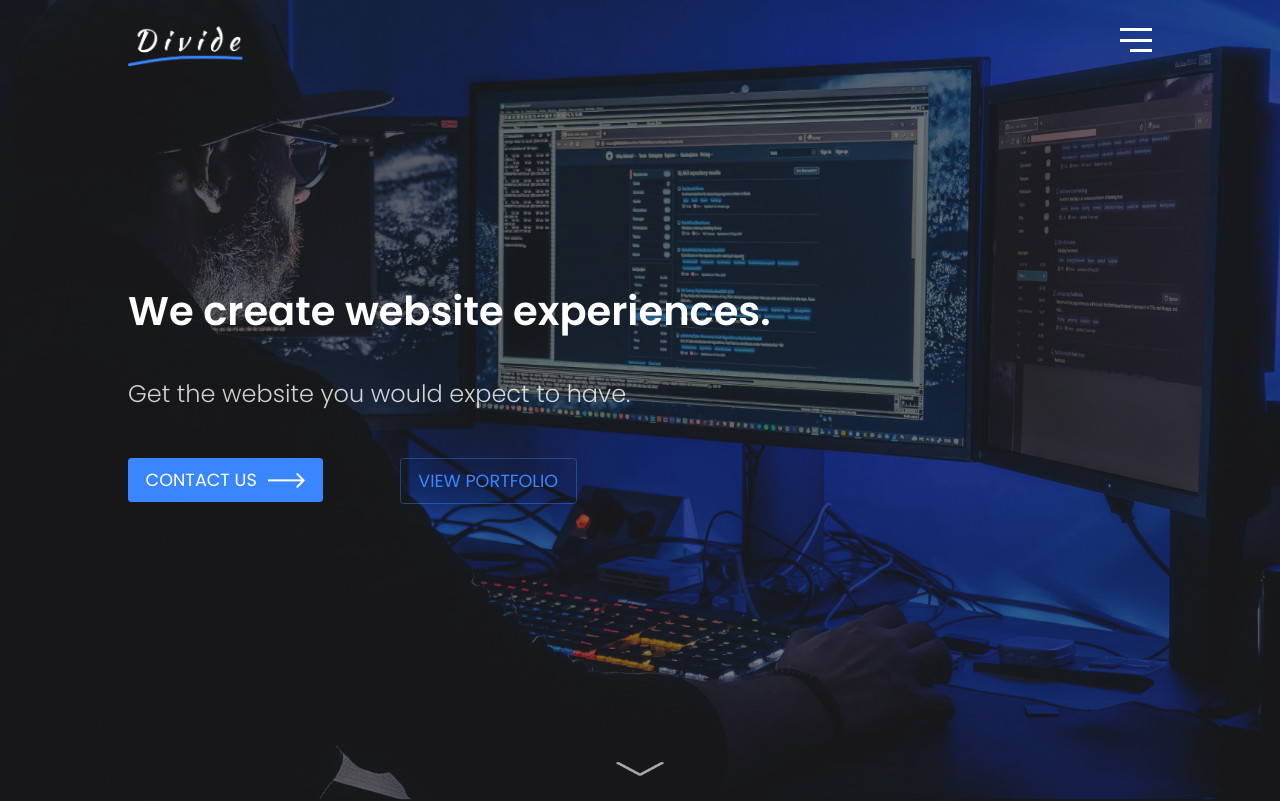
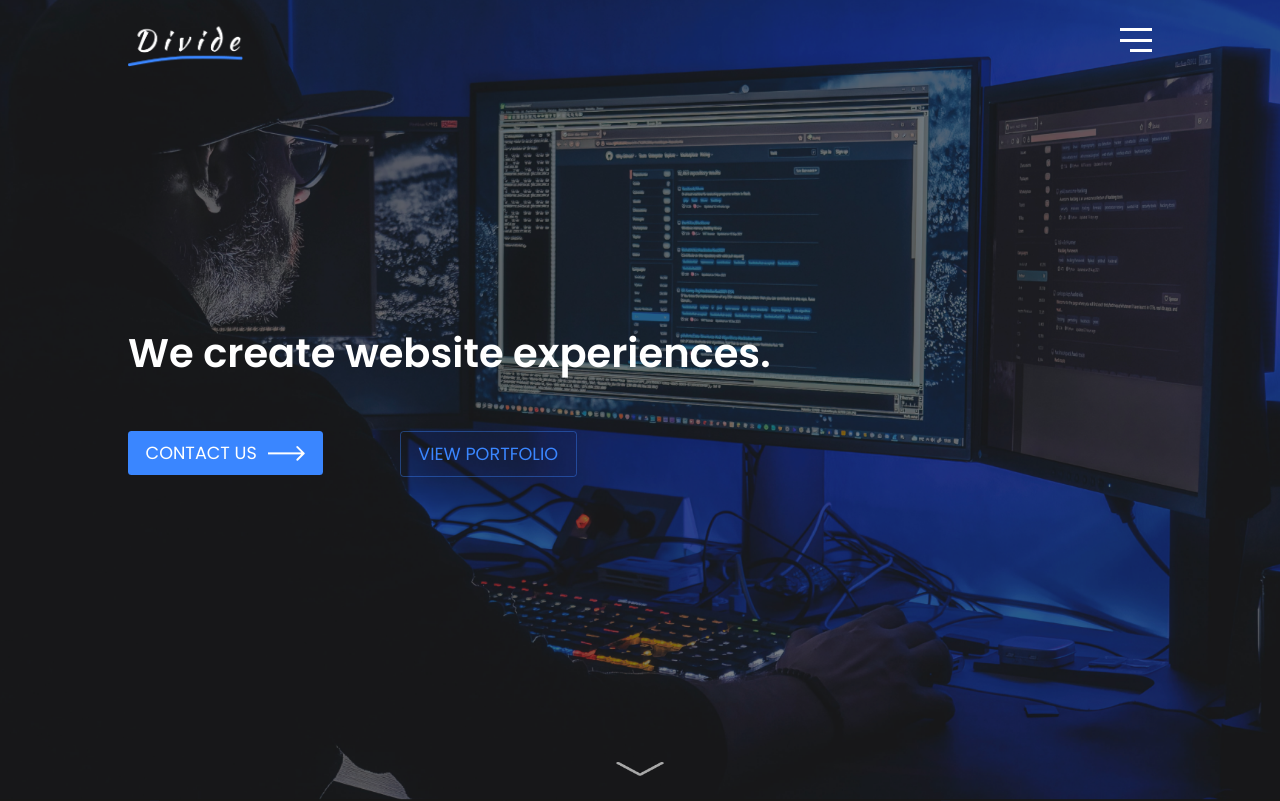
Before and after one commit to ostrekodowanie/divideproject, a React (Create React App) app: page / in a window 1280 px wide. Shown: the top 801 px of the page. Built offline with nearby package versions, Linux system fonts and the light colour scheme.

Commit message:
without h2

```diff
--- a/src/pages/Home/sass/home.css
+++ b/src/pages/Home/sass/home.css
@@ -30,8 +30,10 @@
 .main-titles h1 {
   font-weight: 600;
   font-size: 2.5rem;
+  margin: 1.2em 0;
 }
 .main-titles h2 {
+  display: none;
   font-weight: 300;
   line-height: 170%;
   margin-bottom: 1.8em;
--- a/src/pages/Home/sass/home.scss
+++ b/src/pages/Home/sass/home.scss
@@ -33,9 +33,11 @@
     h1 {
         font-weight: 600;
         font-size: 2.5rem;
+        margin: 1.2em 0;
     }
 
     h2 {
+        display: none;
         font-weight: 300;
         line-height: 170%;
         margin-bottom: 1.8em;
```
Also changed, not shown: 1 other file (tests, documents, lock files or other folders).
